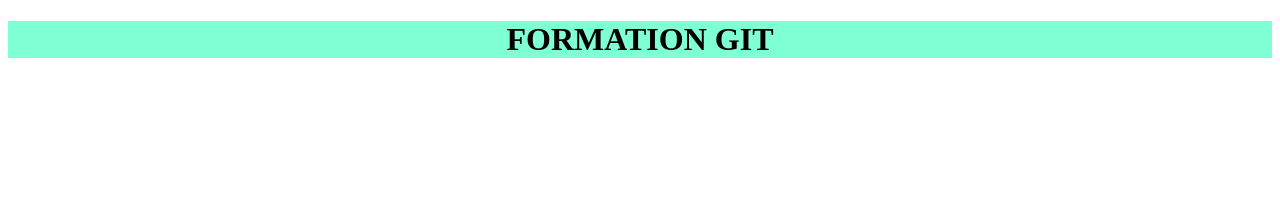
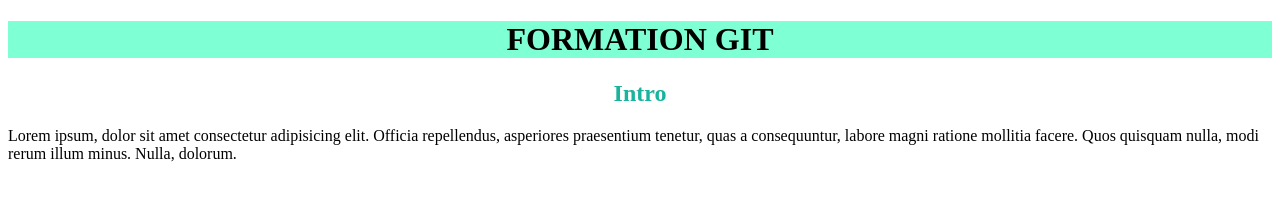
Before and after one commit to Adrien-Carcault/mon_site_web, a plain HTML site: page index.html in a window 1280 px wide. Drawn offline with Linux system fonts and the light colour scheme.

Commit message:
mon deuxieme commit

```diff
--- a/index.html
+++ b/index.html
@@ -9,5 +9,7 @@
 </head>
 <body>
     <h1>FORMATION GIT</h1>
+    <h2>Intro</h2>
+    <p>Lorem ipsum, dolor sit amet consectetur adipisicing elit. Officia repellendus, asperiores praesentium tenetur, quas a consequuntur, labore magni ratione mollitia facere. Quos quisquam nulla, modi rerum illum minus. Nulla, dolorum.</p>
 </body>
 </html>
--- a/style.css
+++ b/style.css
@@ -2,3 +2,7 @@
     text-align: center;
     background-color: aquamarine;
 }
+h2{
+    text-align: center;
+    color: rgb(26, 179, 158);
+}
```
